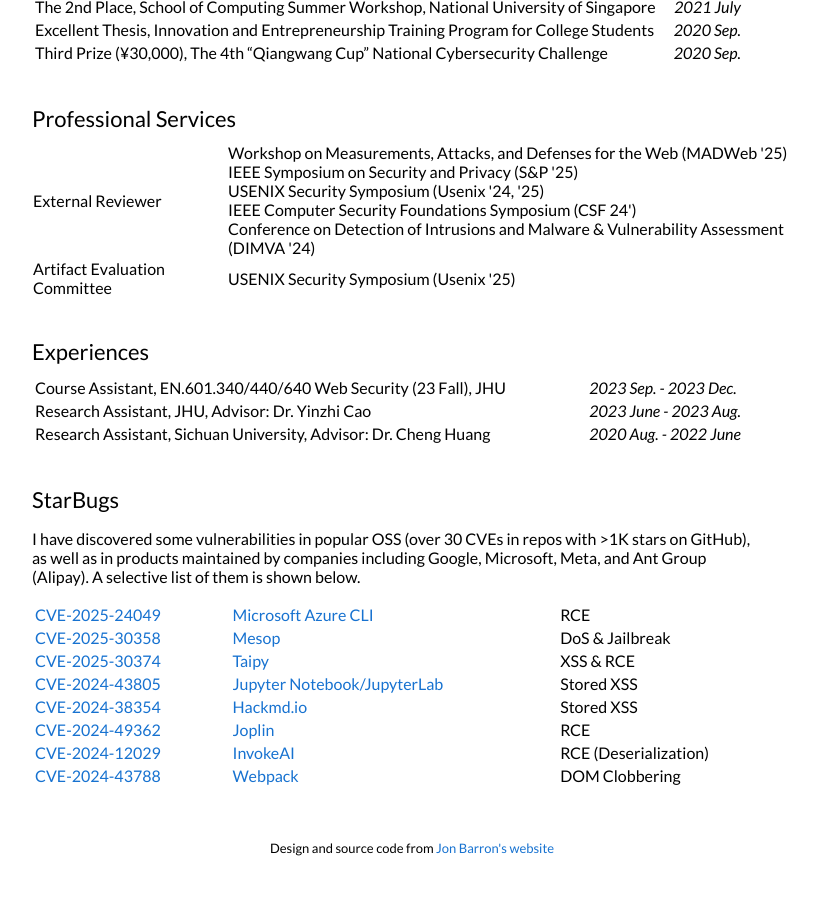
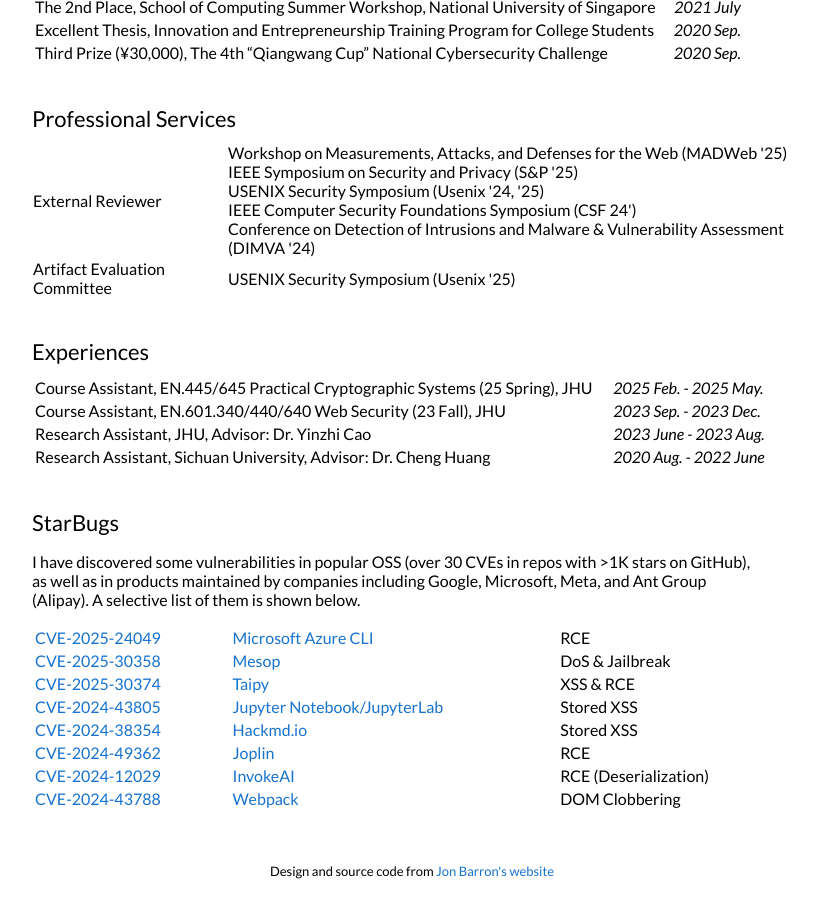
Before and after one commit to jackfromeast/jackfromeast.github.io, a Jekyll site: the page built from _posts/2025-01-22-DOMinoEffect.md, in a window 1280 px wide and 900 px high, scrolled down 1758 px. Shown: the whole window, without its empty margins (228-1046 px from the left). Built offline with Jekyll 4.4.1, drawn with Linux system fonts in a browser that asks for light colours; before the commit the page ends 2635 px from its top, so only the background shows below that.

Commit message:
Update default.html

```diff
--- a/_layouts/default.html
+++ b/_layouts/default.html
@@ -244,6 +244,10 @@
               </div>
               <table style="width:100%;table-layout:auto;">
                 <tr>
+                  <td>Course Assistant, EN.445/645 Practical Cryptographic Systems (25 Spring), JHU</td>
+                  <td><em>2025 Feb. - 2025 May.</em> &emsp;</td>
+                </tr>
+                <tr>
                   <td>Course Assistant, EN.601.340/440/640 Web Security (23 Fall), JHU</td>
                   <td><em>2023 Sep. - 2023 Dec.</em> &emsp;</td>
                 </tr>
```
